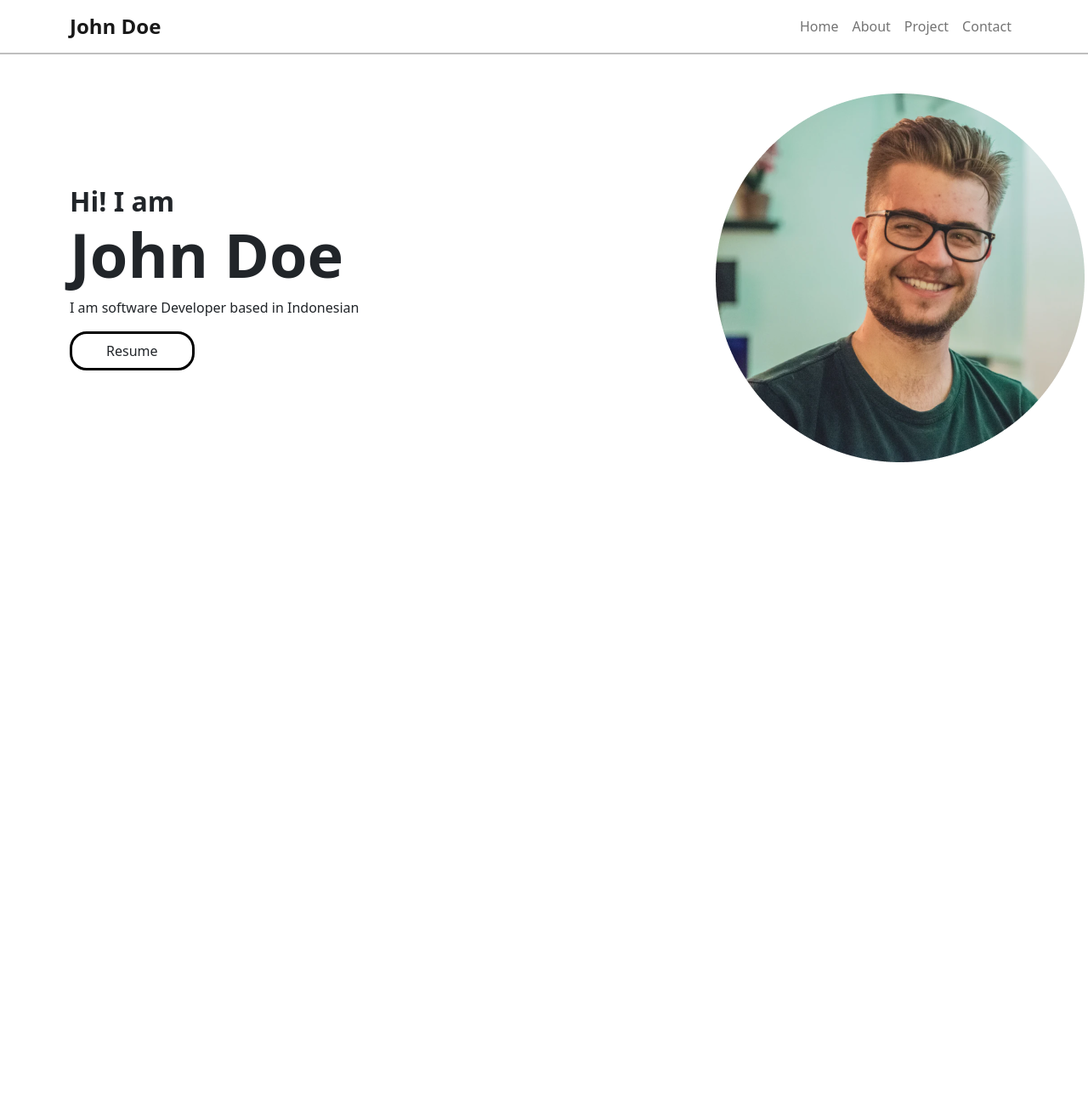
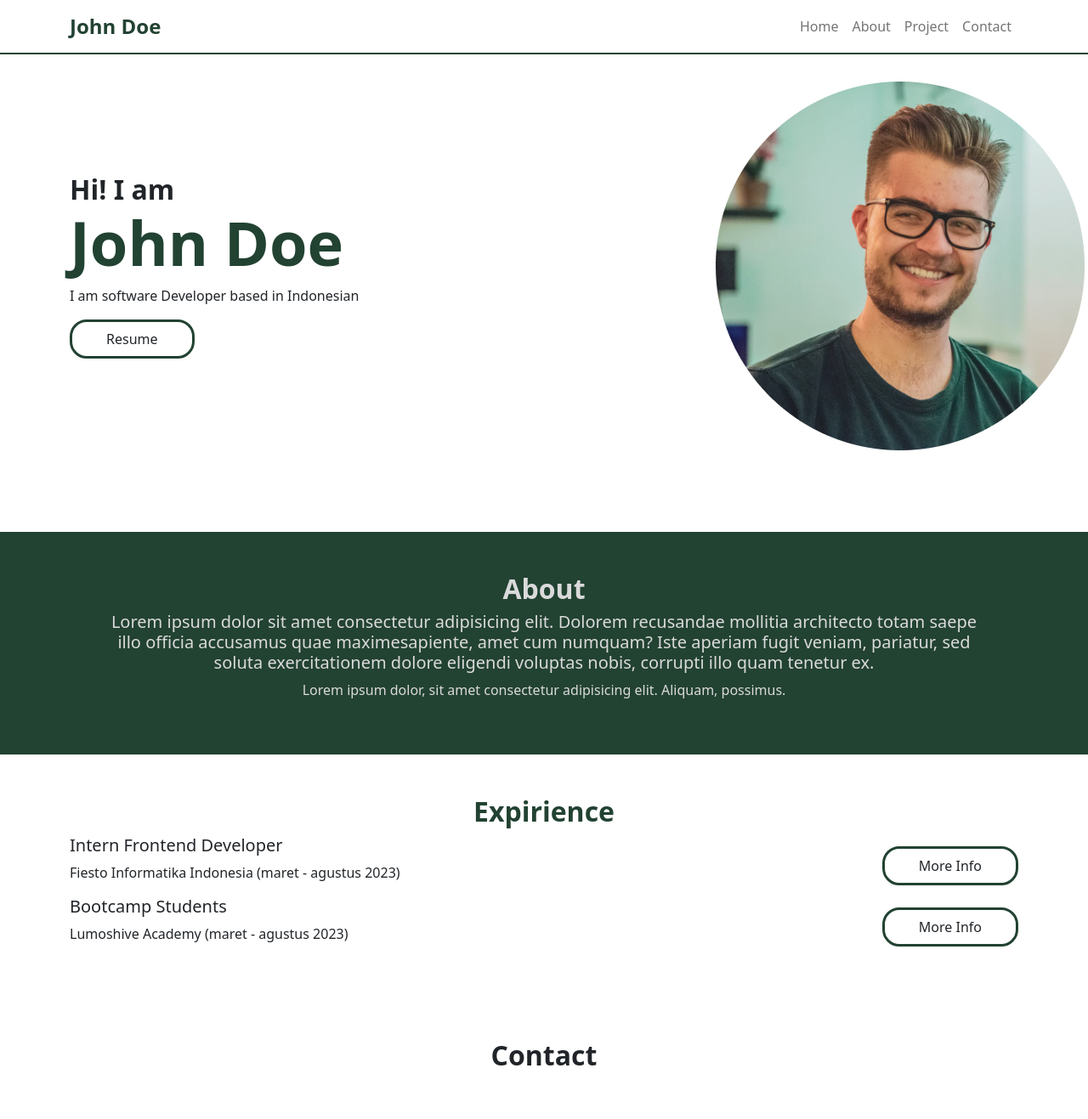
Before and after one commit to chocomett/portfolio-coding-studio, a plain HTML site: page index.html in a window 1280 px wide. Shown: the whole page at 85% size. Before the commit the page ends 800 px from the top, so only its background shows below. Drawn offline with nearby package versions, Linux system fonts and the light colour scheme.

Commit message:
feat: clean style, section experience and otw contact

```diff
--- a/index.html
+++ b/index.html
@@ -11,7 +11,7 @@
 </head>
 
 <body>
-    <nav class="navbar navbar-expand-lg bg-white">
+    <nav id="nav" class="navbar navbar-expand-lg bg-white fixed-top">
         <div class="container">
             <a class="navbar-brand fs-4 fw-bold" href="#">John Doe</a>
             <button class="navbar-toggler" type="button" data-bs-toggle="collapse" data-bs-target="#navbarNavAltMarkup"
@@ -20,16 +20,16 @@
             </button>
             <div class="collapse navbar-collapse" id="navbarNavAltMarkup">
                 <div class="navbar-nav ms-auto">
-                    <a class="nav-link" href="#">Home</a>
-                    <a class="nav-link" href="#">About</a>
+                    <a class="nav-link" href="#home">Home</a>
+                    <a class="nav-link" href="#about">About</a>
                     <a class="nav-link" href="#">Project</a>
                     <a class="nav-link" href="#">Contact</a>
                 </div>
             </div>
         </div>
     </nav>
-    <section id="home" class="home container py-5">
-        <div class="row d-flex align-items-center">
+    <section id="home" class="home container py-5 mt-5">
+        <div class="row d-flex align-items-center mb-5">
             <div class="col-8">
                 <h3 class="fw-semibold m-0">Hi! I am</h3>
                 <h1 class="fw-bold">John Doe</h1>
@@ -41,6 +41,55 @@
             </div>
         </div>
     </section>
+    <section id="about" class="about container-fluid py-5">
+        <div class="d-flex justify-content-center align-items-center">
+            <div class="container">
+                <h2 class="fw-bold text-center">About</h2>
+                <h5 class="text-center px-5 text-gray">Lorem ipsum dolor sit amet consectetur
+                    adipisicing elit. Dolorem recusandae
+                    mollitia architecto totam saepe illo officia accusamus quae maximesapiente, amet cum numquam? Iste
+                    aperiam fugit veniam, pariatur, sed soluta exercitationem dolore eligendi voluptas nobis, corrupti
+                    illo quam tenetur ex.</h5>
+                <p class="text-center">Lorem ipsum dolor, sit amet consectetur adipisicing elit. Aliquam, possimus.</p>
+            </div>
+        </div>
+    </section>
+    <section id="exp" class="exp container py-5">
+        <h2 class="fw-bold text-center">Expirience</h2>
+        <div class="exps">
+            <div class="exp-item">
+                <div class="exp-item-header d-flex justify-content-between align-items-center">
+                    <div>
+                        <h5>Intern Frontend Developer</h5>
+                        <p>Fiesto Informatika Indonesia (maret - agustus 2023)</p>
+                    </div>
+                    <button class="btn button" onclick="toggleDetail(event)">More Info</button>
+                </div>
+                <p class="exp-item-detail">During my internship at Fiesto Informatika Indonesia, I focused on front-end
+                    development by
+                    slicing designs from Figma into responsive websites using HTML, CSS, and Bootstrap. I also
+                    gained foundational experience in back-end development with PHP and content management
+                    through a CMS.</p>
+            </div>
+            <div class="exp-item">
+                <div class="exp-item-header d-flex justify-content-between align-items-center">
+                    <div>
+                        <h5>Bootcamp Students</h5>
+                        <p>Lumoshive Academy (maret - agustus 2023)</p>
+                    </div>
+                    <button class="btn button" onclick="toggleDetail(event)">More Info</button>
+                </div>
+                <p class="exp-item-detail">During my internship at Fiesto Informatika Indonesia, I focused on front-end
+                    development by
+                    slicing designs from Figma into responsive websites using HTML, CSS, and Bootstrap. I also
+                    gained foundational experience in back-end development with PHP and content management
+                    through a CMS.</p>
+            </div>
+        </div>
+    </section>
+    <section id="contact" class="contact container py-5">
+        <h2 class="fw-bold text-center">Contact</h2>
+    </section>
     <script src="https://cdn.jsdelivr.net/npm/bootstrap@5.2.3/dist/js/bootstrap.bundle.min.js"
         integrity="sha384-kenU1KFdBIe4zVF0s0G1M5b4hcpxyD9F7jL+jjXkk+Q2h455rYXK/7HAuoJl+0I4"
         crossorigin="anonymous"></script>
--- a/main.js
+++ b/main.js
@@ -0,0 +1,8 @@
+function toggleDetail(e) {
+    const target = $(e.target)
+    const item = $(target).parents(".exp-item")
+    const detail = $(item).children(".exp-item-detail")
+
+    $(detail).slideToggle()
+
+}
--- a/style.css
+++ b/style.css
@@ -1,26 +1,48 @@
+:root {
+    --primer: #224232;
+}
+
 .navbar {
-    box-shadow: 0 0 0 2px rgba(0, 0, 0, 0.25);
+    box-shadow: 0 0 0 2px var(--primer);
+}
+
+.navbar .navbar-brand {
+    color: var(--primer);
+}
+
+.navbar a:hover{
+    color: var(--primer);
 }
 
 .btn {
-    border: 3px solid black;
+    border: 3px solid var(--primer);
     border-radius: 20px;
     padding: 8px 40px;
 }
 
 .btn:hover {
-    background-color: black;
+    background-color: var(--primer);
     color: white;
 }
 
 .home h1 {
     font-size: 72px;
+    color: var(--primer);
 }
 
 .home h3 {
     font-size: 32px;
 }
 
-.home .arrow img {
-    width: 50px;
+.about {
+    background-color: var(--primer);
+    color: #dadada;
 }
+
+.exp h2 {
+    color: var(--primer);
+}
+
+.exp .exp-item-detail {
+    display: none;
+}
```
